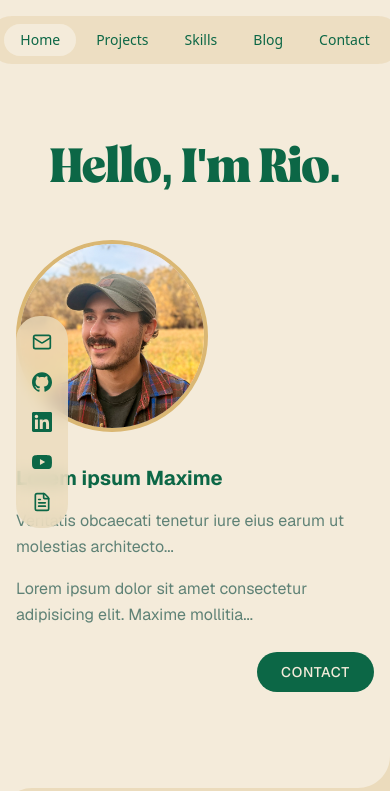
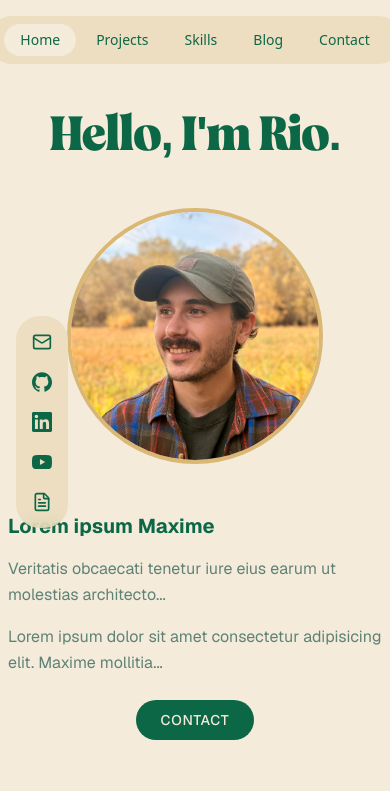
Before and after one commit to rioredwards/portfolio, a Next.js app: page / in a window 390 px wide. Shown: the top 791 px of the page. Built offline with nearby package versions, Linux system fonts and the light colour scheme.

Commit message:
style: improve Hero component styling for mobile

```diff
--- a/app/page.tsx
+++ b/app/page.tsx
@@ -10,7 +10,7 @@
   return (
     <main className="min-h-screen bg-background font-sans">
       <section id="home">
-        <div className="mx-auto w-full max-w-6xl px-4 pt-8">
+        <div className="section-content mt-16 mb-12">
           <Hero
             title="Hello, I'm Rio."
             subheading="Lorem ipsum Maxime"
--- a/components/hero.tsx
+++ b/components/hero.tsx
@@ -25,7 +25,7 @@
   className,
 }: HeroProps) {
   return (
-    <section className={cn("py-16", className)}>
+    <div className={cn("", className)}>
       {/* Main heading - centered */}
       <h1
         className="mb-12 text-center text-5xl font-bold tracking-tight text-foreground sm:text-6xl md:text-7xl"
@@ -34,11 +34,11 @@
       </h1>
 
       {/* Content area - profile picture left, text right */}
-      <div className="flex flex-col gap-8 md:flex-row md:items-start md:gap-12">
+      <div className="flex flex-col gap-12 items-center md:flex-row md:items-start md:gap-12">
         {/* Profile picture */}
         {imageSrc && (
           <div className="shrink-0">
-            <div className="relative h-48 w-48 overflow-hidden rounded-full border-4 sm:h-64 sm:w-64">
+            <div className="relative h-64 overflow-hidden rounded-full border-4 sm:h-64 aspect-square">
               <Image src={imageSrc} alt={imageAlt} fill className="object-cover" priority />
             </div>
           </div>
@@ -56,14 +56,14 @@
               ))}
             </div>
           )}
-          {/* Contact button - right aligned */}
-          <div className="flex justify-end">
+          {/* Contact button */}
+          <div className="flex justify-center md:justify-end">
             <Button asChild size="lg" className="uppercase tracking-wider">
               <Link href={buttonHref}>{buttonText}</Link>
             </Button>
           </div>
         </div>
       </div>
-    </section>
+    </div>
   );
 }
```
